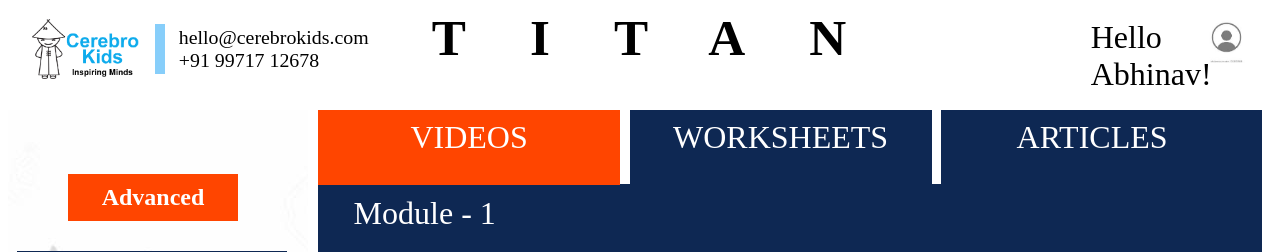
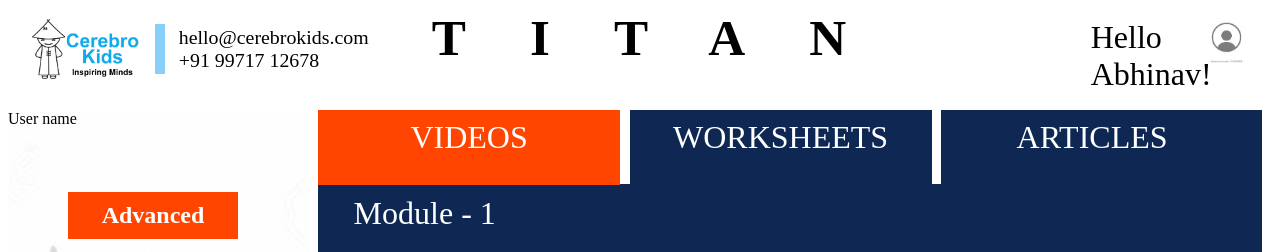
Before and after one commit to Sriparna101/CEREBRO_KIDS, a PHP site: page / in a window 1280 px wide. Shown: the top 252 px of the page. Run offline with PHP 8.4, Linux system fonts and the light colour scheme.

Commit message:
add user side nav

```diff
--- a/index.php
+++ b/index.php
@@ -39,7 +39,7 @@
     <button class="openBtn">OPEN MENU</button>
     <button class="closeBtn">CLOSE MENU</button>
     <div class="sideNavbar">
-        <!-- <div>User name</div> -->
+        <div class="sideNavbarUsername">User name</div>
         <div class="searchBar">
             <p>Advanced</p>
             <input type="text" placeholder="search concept">
@@ -74,21 +74,4 @@
 
 
 </body>
-<!-- <script>
-    const sidebar = document.querySelector('.sideNavbar');
-    const btns = document.querySelectorAll('.sideNavbar-btn');
-
-    sidebar.addEventListener('click', e => {
-
-        btns.forEach(btn => {
-
-            if (btn.getAttribute('id') === e.target.getAttribute('id'))
-                btn.classList.add('active');
-            else
-                btn.classList.remove('active');
-        });
-    });
-        //PAGE LOAD
-</script> -->
-
 </html>
```
